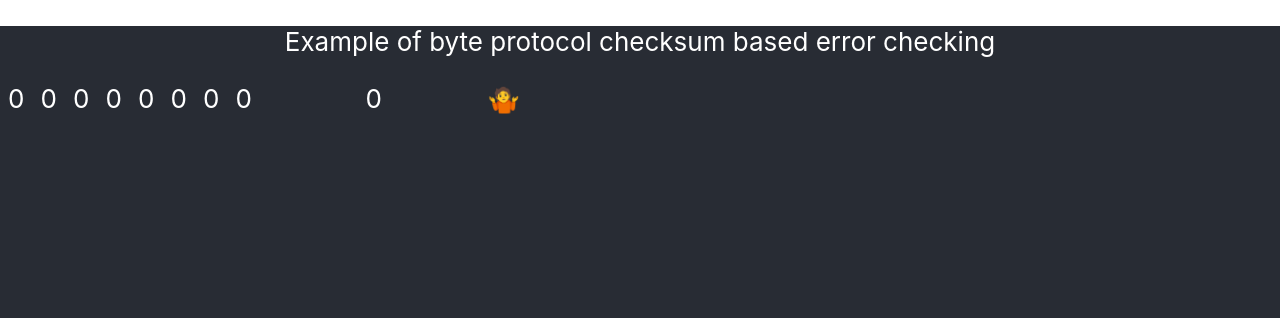
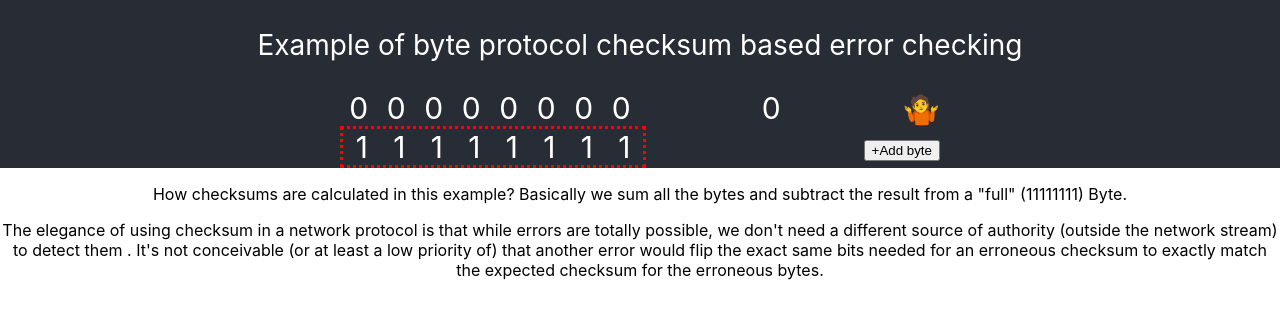
Before and after one commit to alonisser/checksum-app, a React (Create React App) app: page / in a window 1280 px wide. Shown: the top 318 px of the page. Built offline with nearby package versions, Linux system fonts and the light colour scheme.

Commit message:
Adding explanation, adding checksum displaying

```diff
--- a/src/App.css
+++ b/src/App.css
@@ -15,11 +15,22 @@
 
 .App-header {
   background-color: #282c34;
-  min-height: 100vh;y: flex;
+  min-height: 5vh;
+  display: flex;
   flex-direction: column;
   align-items: center;
   justify-content: center;
-  font-size: calc(10px + 2vmin);
+  font-size: calc(12px + 2vmin);
+  color: white;
+}
+.container {
+  background-color: #282c34;
+
+  display: flex;
+  flex-direction: row;
+  align-items: center;
+  justify-content: center;
+  font-size: calc(14px + 2vmin);
   color: white;
 }
 
@@ -52,6 +63,15 @@
   border: azure;
 }
 
+.checksumRow {
+  border-style: dotted;
+  border-color: red;
+}
+
+.explanation {
+
+}
+
 /*utility classes*/
 .flex {
   display: flex;
--- a/src/App.js
+++ b/src/App.js
@@ -1,7 +1,7 @@
 import React from 'react';
 import './App.css';
-// import CellRow from './components/cellRow';
 import CellsGrid from './components/cellsGrid';
+import Explanation from "./components/explanation";
 
 function App() {
     return (
@@ -10,10 +10,13 @@ function App() {
                 <p>
                     Example of byte protocol checksum based error checking
                 </p>
-                <div className="container">
-                    <CellsGrid/>
-                </div>
+
             </header>
+            <div className="container">
+                <CellsGrid/>
+            </div>
+            <Explanation/>
+
         </div>
     );
 }
--- a/src/components/cellRow.js
+++ b/src/components/cellRow.js
@@ -28,15 +28,25 @@ class CellRow extends Component {
                 return val
             }
         })
-
+        if(this.props.isChecksum){
+            return
+        }
         this.props.updateChange(this.props.idx, newByte)
 
     }
 
     render() {
-        return (<div className="flex cellRow">
+        const props = this.props
+        function resolveClass(isChecksum){
+            if(!isChecksum){
+                return "flex cellRow"
+            } else {
+                return "flex cellRow checksumRow"
+            }
+        }
+        return (<div className={resolveClass(this.props.isChecksum)} >
                 {this.props.cells.map((cell, idx) => {
-                    return <BinaryCell idx={idx} active={true} key={idx} onToggle={this.onCellChange} value={cell}/>
+                    return <BinaryCell idx={idx} active={this.props.active} key={idx} onToggle={this.onCellChange} value={cell}/>
 
                 })
                 }
--- a/src/components/cellsGrid.js
+++ b/src/components/cellsGrid.js
@@ -1,41 +1,58 @@
 import React, {Component} from "react";
 import CellRow from "./cellRow";
 import ResultCell from "./resultCell";
+import ControlPlane from "./controlPlane";
+import {createBinaryArrayChecksum} from "../lib/app_services/checksum_svc";
 
 class CellsGrid extends Component {
     constructor(props) {
         super(props);
-        this.state = {rows: [[0, 0, 0, 0, 0, 0, 0, 0]]};
+        const initialRows = [[0, 0, 0, 0, 0, 0, 0, 0]];
+        this.state = {rows: initialRows, checksum:createBinaryArrayChecksum(initialRows)};
         this.onUpdate = this.onUpdate.bind(this)
+        this.addRow = this.addRow.bind(this)
     }
 
     addRow() {
         const currentRows = [...this.state.rows];
         currentRows.push([0, 0, 0, 0, 0, 0, 0, 0]);
-        this.setState({rows: currentRows});
+        this.setState({rows: currentRows, checksum:createBinaryArrayChecksum(currentRows)});
     }
+
 
     /**
      *
      * @param {number} rowIdx the index number of the row to choose
      * @param byte
      */
-    onUpdate(rowIdx, byte){
+    onUpdate(rowIdx, byte) {
         const currentRows = [...this.state.rows];
         currentRows[rowIdx] = byte
-        this.setState({rows:currentRows})
+        this.setState({rows: currentRows, checksum:createBinaryArrayChecksum(currentRows)})
     }
 
     render() {
         return (
-            this.state.rows.map((row, idx) => {
-                return <div className="fullRow flex">
-                    <CellRow cells={row} key={idx} idx={idx} updateChange={this.onUpdate}/>
-                    <ResultCell values={row} type="number"/>
-                    <ResultCell values={row} type="asciiChar"/>
 
+            <div className="cellGrid">
+                <div className="rows">
+                    {this.state.rows.map((row, idx) => {
+                        return <div className="fullRow flex" key={idx}>
+                            <CellRow active={true} cells={row} idx={idx} updateChange={this.onUpdate}/>
+                            <ResultCell values={row} type="number"/>
+                            <ResultCell values={row} type="asciiChar"/>
+                        </div>
+                    })}
+                    {this.state.checksum && <div className="fullRow flex">
+                        <CellRow isChecksum={true} cells={this.state.checksum} active={false}  />
+                        <ControlPlane onAddRow={this.addRow} />
+
+                    </div>
+                    }
                 </div>
-            })
+
+            </div>
+
         )
     }
 }
--- /dev/null
+++ b/src/components/controlPlane.js
@@ -0,0 +1,13 @@
+import React from "react";
+
+function ControlPlane(props) {
+
+    return (
+        <div className="controlPlane">
+            <button onClick={props.onAddRow}>+Add byte</button>
+        </div>
+    )
+
+}
+
+export default ControlPlane
--- /dev/null
+++ b/src/components/explanation.js
@@ -0,0 +1,22 @@
+import React from "react";
+
+function Explanation(){
+    return (
+        <div class="explanation">
+            <p>
+                How checksums are calculated in this example? Basically we sum all the bytes and subtract the result
+                from a "full" (11111111) Byte.
+            </p>
+
+            <p>
+                The elegance of using checksum in a network protocol is that while errors are totally possible,
+                we don't need a different source of authority (outside the network stream) to detect them .
+                It's not conceivable (or at least a low priority of) that another error would flip the exact same bits needed
+                for an erroneous checksum to exactly match the expected checksum for the erroneous bytes.
+
+            </p>
+        </div>
+    )
+}
+
+export default Explanation
--- a/src/lib/app_services/checksum_svc/index.js
+++ b/src/lib/app_services/checksum_svc/index.js
@@ -1,8 +1,10 @@
 /* global BigInt */
 
 const {subBinary, addBinary, leftPadZero, leftPadOne} = require("../../binaryHelpers");
-/*
+
+/**
  * @param {Array<string>} arrayOfBinaryStrings
+ * @returns {string} checksum binary string
  */
 const createChecksum = (arrayOfBinaryStrings) => {
     const sortedByLengthBinaryArray = arrayOfBinaryStrings.sort((first, second) => {
@@ -25,4 +27,18 @@ const createChecksum = (arrayOfBinaryStrings) => {
     return checksum;
 }
 
-module.exports = {createChecksum}
+/**
+ *
+ * @param {Array<Array<number>>} bytes
+ */
+const createBinaryArrayChecksum = (bytes)=>{
+    const binaryStrings = bytes.map((byte)=>{
+        return byte.join('')
+    })
+    const binaryChecksum =  createChecksum(binaryStrings)
+    return binaryChecksum.split('').map((elem)=>{
+        return parseInt(elem, 2)
+    })
+}
+
+module.exports = {createChecksum, createBinaryArrayChecksum}
```
Also changed, not shown: src/components/binaryCell.js (+7 -2 lines), 1 other file (tests, documents, lock files or other folders).
